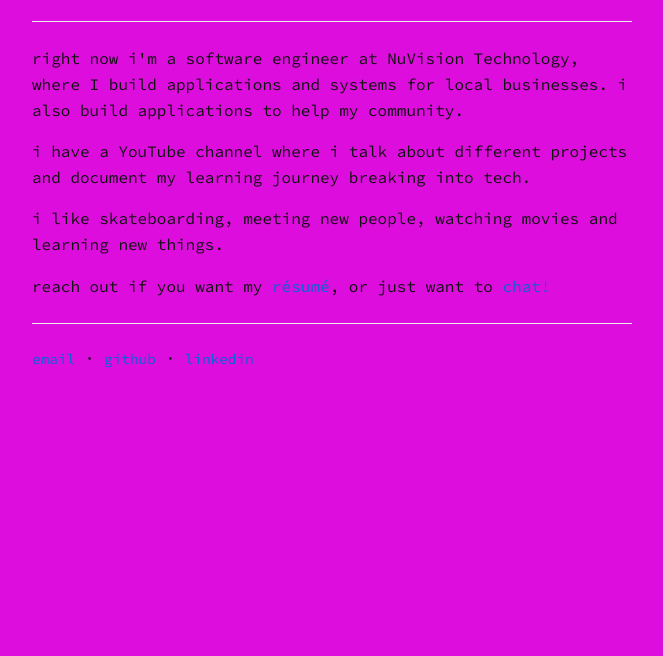
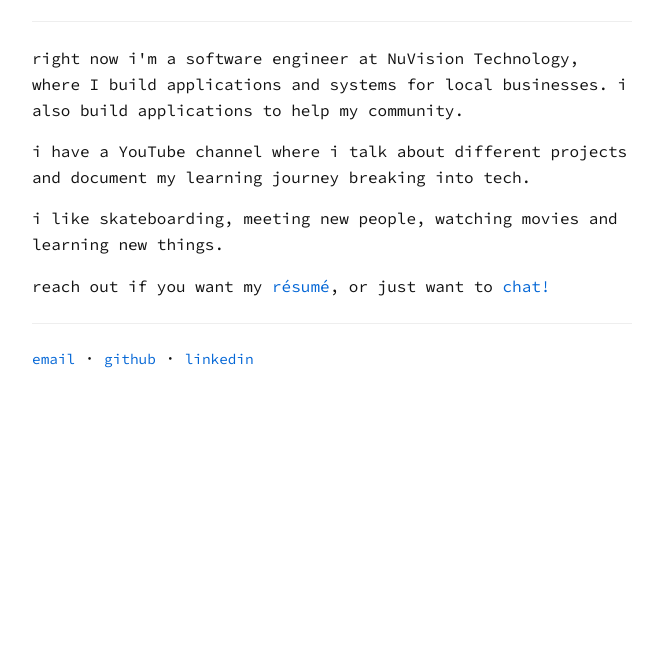
Before and after one commit to Jevsunbo/portfolio, a plain HTML site: page index.html in a window 1280 px wide. Shown: the part 144-800 px from the top of the page, without its empty margins (0-663 px from the left). Drawn offline with Linux system fonts and the light colour scheme.

Commit message:
changed back

```diff
--- a/style.css
+++ b/style.css
@@ -9,7 +9,7 @@ font-family: "Source Code Pro", monospace;
   margin: 0;
   padding: 2rem;
   color: #111;
-  background: #dd0edd;
+  background: #fff;
 }
 
 a {
```
